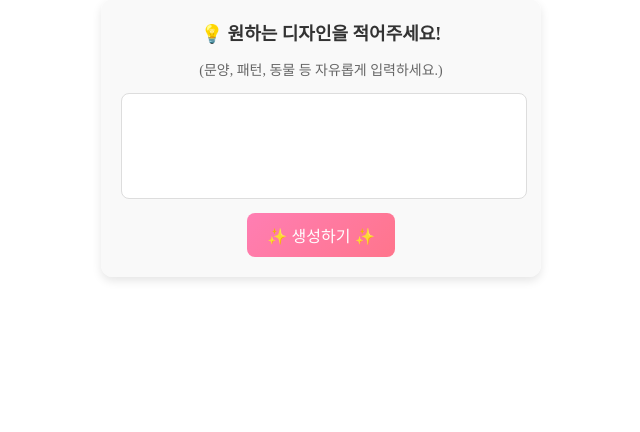
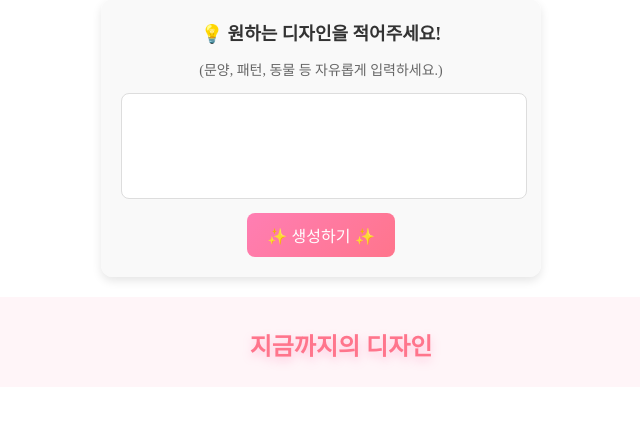
Before and after one commit to ha-yun/GG.v2, a Flask app: page /goods in a window 1280 px wide. Shown: the part 123-555 px from the top of the page, without its empty margins (319-959 px from the left). Run offline with Flask 3, Linux system fonts and the light colour scheme; parts of the project's set-up code (start-up, migrations or seed data) failed here and were passed over.

Commit message:
Feat: 이전 프로젝트 DB에 생성된 이미지 저장 및 불러오기 추가중

```diff
--- a/run.py
+++ b/run.py
@@ -1,13 +1,25 @@
 # 1. 필요한 모듈 가져오기
-from flask import Flask, jsonify, request, render_template
+from flask import Flask, jsonify, request, render_template, send_from_directory
+
 # jsonify: JSON 응답용
 # request : 사용자 전달 데이터 획득용
-
+import os
+import requests
+from datetime import datetime
 from CreateGoods import retrieve_goods, generate_image_prompt, generate_image  # 모델 로드
-
 
 # 2. Flask 앱 초기화
 app = Flask(__name__)   # "__main__"
+
+
+# 절대 경로 설정
+BASE_DIR = os.path.dirname(os.path.abspath(__file__))
+
+@app.route('/goods_image/<string:filename>')
+def serve_image(filename):
+    print(f"📂 요청된 파일: {filename}")  # 요청된 파일명이 출력되는지 확인
+    return send_from_directory(os.path.join(BASE_DIR, 'goods_image'), filename)
+
 
 # 3. 라우팅 처리
 @app.route('/')     # URL, method 지정 (기본값 get방식)
@@ -27,7 +39,22 @@
     image_url = generate_image(optimized_prompt)
     print(f"🖼️ 생성된 이미지 URL: {image_url}")
 
-    response_data = {'answer': '이미지 생성 완료!', 'image_url': image_url}
+    # 현재 시간 가져오기
+    timestamp = datetime.now().strftime("%Y%m%d_%H%M%S")
+    # 저장 경로 생성
+    save_path = f"./goods_image/{timestamp}.jpg"
+    os.makedirs(os.path.dirname(save_path), exist_ok=True)  # 폴더 없으면 생성
+
+    # 이미지 데이터 다운로드 후 저장
+    img_response = requests.get(image_url)  # 이미지 다운로드
+    if img_response.status_code == 200:  # 요청 성공 확인
+        with open(save_path, "wb") as file:
+            file.write(img_response.content)
+        print(f"✅ 이미지 저장 완료: {save_path}")
+    else:
+        print(f"❌ 이미지 다운로드 실패! 상태 코드: {img_response.status_code}")
+
+    response_data = {'answer': '이미지 생성 완료!', 'image_url': save_path}
     return jsonify(response_data)
 
 
--- a/static/css/goods.css
+++ b/static/css/goods.css
@@ -123,7 +123,7 @@
 
 
 /* 로딩 스피너 스타일 */
-#loading {
+#loading, #taking {
     display: none; /* 기본적으로 숨김 */
     position: fixed;
     top: 0;
@@ -162,3 +162,15 @@
 #result{
     background: #fff5f8;
 }
+
+#gallery {
+    display: flex;
+    flex-wrap: wrap;
+    gap: 10px;
+}
+.gallery-item {
+    width: 150px;
+    height: 150px;
+    object-fit: cover;
+    border-radius: 8px;
+}
--- a/templates/goods.html
+++ b/templates/goods.html
@@ -26,6 +26,13 @@
     </div>
 
 
+    <!-- 로딩 스피너 -->
+    <div id="taking" style="display: none;">
+        <div class="spinner"></div>
+        <p>히스토리를 불러오는 중입니다...</p>
+    </div>
+
+
     <!-- 결과를 표시할 영역 -->
     <div id="result" style="display: none;">
         <h2>완성된 디자인</h2>
@@ -36,7 +43,40 @@
         </div>
     </div>
 
+    <!-- 이전에 생성된 작품 -->
+    <div id="result">
+        <h2>지금까지의 디자인</h2>
+        <div id="gallery"></div> <!-- 여기에 이미지 추가됨 -->
+    </div>
+
     <script>
+        $(document).ready(function() {
+            $('#taking').show();
+            let galleryDiv = $("#gallery");
+            // 기존 프로젝트에서 요청
+            $.ajax({
+                url: "pdts/custom/goods",
+                type: 'GET',
+                success: res=>{
+                    console.log('성공',res)
+                    // 로딩 화면 숨기기
+                    $('#taking').hide();
+
+                    // 이미지 URL이 존재하면 화면에 표시
+                    images.forEach(itme=> {
+                        let imgTag = `<img src="${item.image_url}" class="gallery-item">`;
+                    galleryDiv.append(imgTag);
+                    });
+                },
+                error: err => {
+                    console.log('실패',err)
+                    alert('히스토리를 불러오는데 실패했습니다.');
+                    // 로딩 화면 숨기기
+                    $('#taking').hide();
+                }
+            })
+        });
+
         $('#user_input').on('submit', e=>{
             e.preventDefault()
             // 로딩 화면 표시
```
Also changed, not shown: goods_image/20250314_142949.jpg (added).
